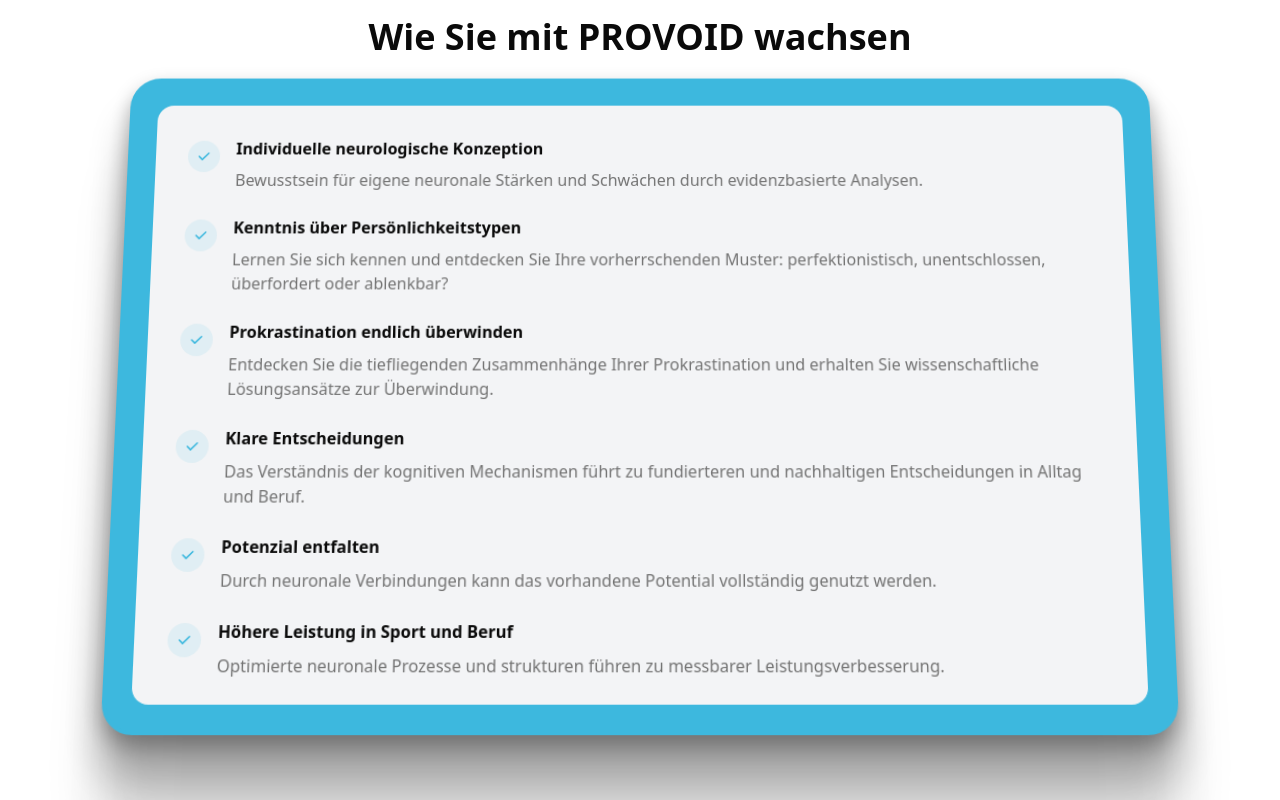
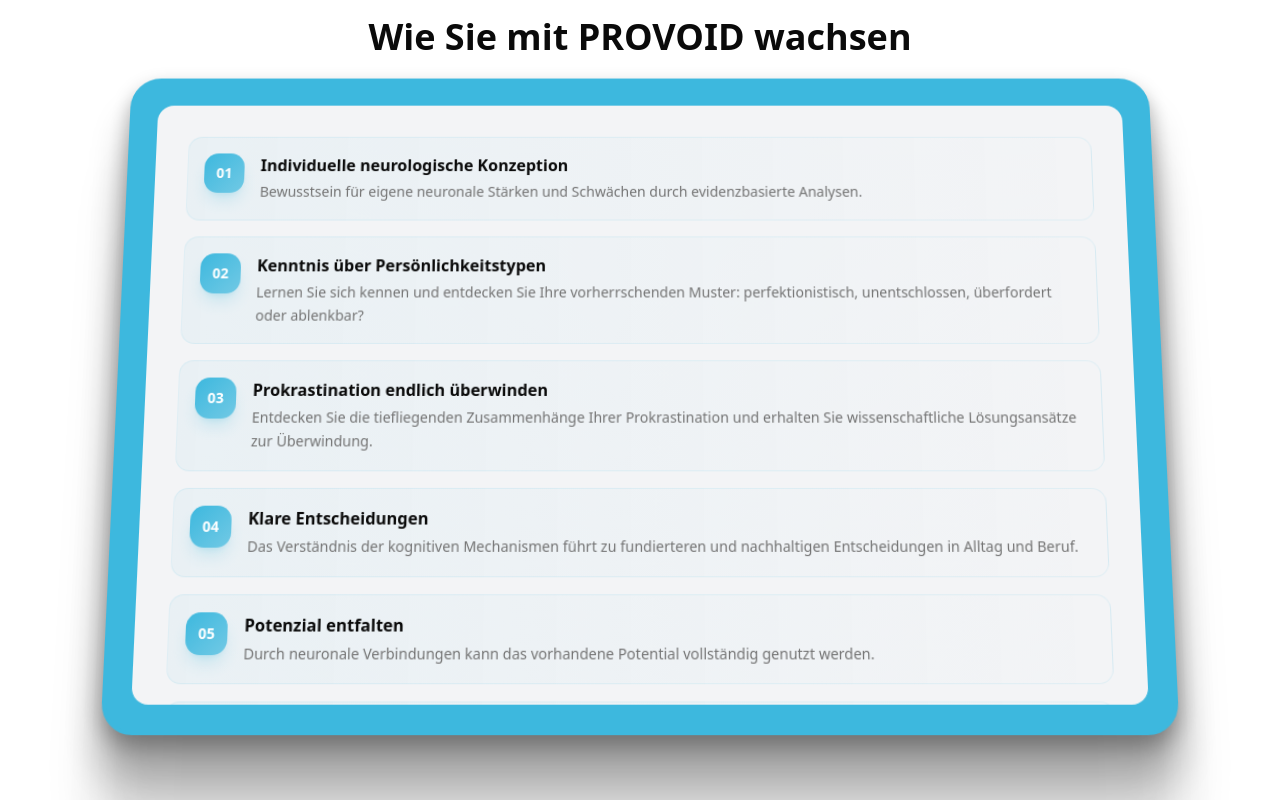
Before and after one commit to oliviajools/provoid-website-de, a Next.js app: page / in a window 1280 px wide. Shown: the part 3520-4320 px from the top of the page. Built offline with nearby package versions, Linux system fonts and the light colour scheme.

Commit message:
Success-Komponente: Modernes Karten-Design mit Nummern

```diff
--- a/components/ui/success.tsx
+++ b/components/ui/success.tsx
@@ -42,147 +42,116 @@
               }
               contentRef={contentRef}
             >
-              <div className="space-y-6 pt-2 md:pt-4 px-2 md:px-4 pb-6 md:pb-8">
+              <div className="grid gap-4 pt-2 md:pt-4 px-2 md:px-4 pb-6 md:pb-8">
+                <div className="group p-4 rounded-xl bg-gradient-to-r from-primary/5 to-transparent border border-primary/10 hover:border-primary/30 hover:shadow-lg hover:shadow-primary/5 transition-all duration-300">
                   <div className="flex items-start gap-4">
-                  <div className="w-8 h-8 bg-primary/10 rounded-full flex items-center justify-center flex-shrink-0 mt-1">
-                    <svg className="w-4 h-4 text-primary" fill="currentColor" viewBox="0 0 20 20">
-                      <path
-                        fillRule="evenodd"
-                        d="M16.707 5.293a1 1 0 010 1.414l-8 8a1 1 0 01-1.414 0l-4-4a1 1 0 011.414-1.414L8 12.586l7.293-7.293a1 1 0 011.414 0z"
-                        clipRule="evenodd"
-                      />
-                    </svg>
+                    <div className="w-10 h-10 bg-gradient-to-br from-primary to-primary/70 rounded-xl flex items-center justify-center flex-shrink-0 shadow-lg shadow-primary/20 group-hover:scale-110 transition-transform duration-300">
+                      <span className="text-white font-bold text-sm">01</span>
                     </div>
                     <div>
-                    <h4 className="font-semibold mb-2">Individuelle neurologische Konzeption</h4>
-                    <p className="text-muted-foreground">
+                      <h4 className="font-semibold text-foreground mb-1 group-hover:text-primary transition-colors">Individuelle neurologische Konzeption</h4>
+                      <p className="text-sm text-muted-foreground leading-relaxed">
                         Bewusstsein für eigene neuronale Stärken und Schwächen durch evidenzbasierte Analysen.
                       </p>
                     </div>
                   </div>
+                </div>
 
+                <div className="group p-4 rounded-xl bg-gradient-to-r from-primary/5 to-transparent border border-primary/10 hover:border-primary/30 hover:shadow-lg hover:shadow-primary/5 transition-all duration-300">
                   <div className="flex items-start gap-4">
-                  <div className="w-8 h-8 bg-primary/10 rounded-full flex items-center justify-center flex-shrink-0 mt-1">
-                    <svg className="w-4 h-4 text-primary" fill="currentColor" viewBox="0 0 20 20">
-                      <path
-                        fillRule="evenodd"
-                        d="M16.707 5.293a1 1 0 010 1.414l-8 8a1 1 0 01-1.414 0l-4-4a1 1 0 011.414-1.414L8 12.586l7.293-7.293a1 1 0 011.414 0z"
-                        clipRule="evenodd"
-                      />
-                    </svg>
+                    <div className="w-10 h-10 bg-gradient-to-br from-primary to-primary/70 rounded-xl flex items-center justify-center flex-shrink-0 shadow-lg shadow-primary/20 group-hover:scale-110 transition-transform duration-300">
+                      <span className="text-white font-bold text-sm">02</span>
                     </div>
                     <div>
-                    <h4 className="font-semibold mb-2">Kenntnis über Persönlichkeitstypen</h4>
-                    <p className="text-muted-foreground">
+                      <h4 className="font-semibold text-foreground mb-1 group-hover:text-primary transition-colors">Kenntnis über Persönlichkeitstypen</h4>
+                      <p className="text-sm text-muted-foreground leading-relaxed">
                         Lernen Sie sich kennen und entdecken Sie Ihre vorherrschenden Muster: perfektionistisch, unentschlossen, überfordert oder ablenkbar?
                       </p>
                     </div>
                   </div>
+                </div>
 
+                <div className="group p-4 rounded-xl bg-gradient-to-r from-primary/5 to-transparent border border-primary/10 hover:border-primary/30 hover:shadow-lg hover:shadow-primary/5 transition-all duration-300">
                   <div className="flex items-start gap-4">
-                  <div className="w-8 h-8 bg-primary/10 rounded-full flex items-center justify-center flex-shrink-0 mt-1">
-                    <svg className="w-4 h-4 text-primary" fill="currentColor" viewBox="0 0 20 20">
-                      <path
-                        fillRule="evenodd"
-                        d="M16.707 5.293a1 1 0 010 1.414l-8 8a1 1 0 01-1.414 0l-4-4a1 1 0 011.414-1.414L8 12.586l7.293-7.293a1 1 0 011.414 0z"
-                        clipRule="evenodd"
-                      />
-                    </svg>
+                    <div className="w-10 h-10 bg-gradient-to-br from-primary to-primary/70 rounded-xl flex items-center justify-center flex-shrink-0 shadow-lg shadow-primary/20 group-hover:scale-110 transition-transform duration-300">
+                      <span className="text-white font-bold text-sm">03</span>
                     </div>
                     <div>
-                    <h4 className="font-semibold mb-2">Prokrastination endlich überwinden</h4>
-                    <p className="text-muted-foreground">
+                      <h4 className="font-semibold text-foreground mb-1 group-hover:text-primary transition-colors">Prokrastination endlich überwinden</h4>
+                      <p className="text-sm text-muted-foreground leading-relaxed">
                         Entdecken Sie die tiefliegenden Zusammenhänge Ihrer Prokrastination und erhalten Sie wissenschaftliche Lösungsansätze zur Überwindung.
                       </p>
                     </div>
                   </div>
+                </div>
 
+                <div className="group p-4 rounded-xl bg-gradient-to-r from-primary/5 to-transparent border border-primary/10 hover:border-primary/30 hover:shadow-lg hover:shadow-primary/5 transition-all duration-300">
                   <div className="flex items-start gap-4">
-                  <div className="w-8 h-8 bg-primary/10 rounded-full flex items-center justify-center flex-shrink-0 mt-1">
-                    <svg className="w-4 h-4 text-primary" fill="currentColor" viewBox="0 0 20 20">
-                      <path
-                        fillRule="evenodd"
-                        d="M16.707 5.293a1 1 0 010 1.414l-8 8a1 1 0 01-1.414 0l-4-4a1 1 0 011.414-1.414L8 12.586l7.293-7.293a1 1 0 011.414 0z"
-                        clipRule="evenodd"
-                      />
-                    </svg>
+                    <div className="w-10 h-10 bg-gradient-to-br from-primary to-primary/70 rounded-xl flex items-center justify-center flex-shrink-0 shadow-lg shadow-primary/20 group-hover:scale-110 transition-transform duration-300">
+                      <span className="text-white font-bold text-sm">04</span>
                     </div>
                     <div>
-                    <h4 className="font-semibold mb-2">Klare Entscheidungen</h4>
-                    <p className="text-muted-foreground">
+                      <h4 className="font-semibold text-foreground mb-1 group-hover:text-primary transition-colors">Klare Entscheidungen</h4>
+                      <p className="text-sm text-muted-foreground leading-relaxed">
                         Das Verständnis der kognitiven Mechanismen führt zu fundierteren und nachhaltigen Entscheidungen in Alltag und Beruf.
                       </p>
                     </div>
                   </div>
+                </div>
+
+                <div className="group p-4 rounded-xl bg-gradient-to-r from-primary/5 to-transparent border border-primary/10 hover:border-primary/30 hover:shadow-lg hover:shadow-primary/5 transition-all duration-300">
                   <div className="flex items-start gap-4">
-                  <div className="w-8 h-8 bg-primary/10 rounded-full flex items-center justify-center flex-shrink-0 mt-1">
-                    <svg className="w-4 h-4 text-primary" fill="currentColor" viewBox="0 0 20 20">
-                      <path
-                        fillRule="evenodd"
-                        d="M16.707 5.293a1 1 0 010 1.414l-8 8a1 1 0 01-1.414 0l-4-4a1 1 0 011.414-1.414L8 12.586l7.293-7.293a1 1 0 011.414 0z"
-                        clipRule="evenodd"
-                      />
-                    </svg>
+                    <div className="w-10 h-10 bg-gradient-to-br from-primary to-primary/70 rounded-xl flex items-center justify-center flex-shrink-0 shadow-lg shadow-primary/20 group-hover:scale-110 transition-transform duration-300">
+                      <span className="text-white font-bold text-sm">05</span>
                     </div>
                     <div>
-                    <h4 className="font-semibold mb-2">Potenzial entfalten</h4>
-                    <p className="text-muted-foreground">
+                      <h4 className="font-semibold text-foreground mb-1 group-hover:text-primary transition-colors">Potenzial entfalten</h4>
+                      <p className="text-sm text-muted-foreground leading-relaxed">
                         Durch neuronale Verbindungen kann das vorhandene Potential vollständig genutzt werden.
                       </p>
                     </div>
                   </div>
+                </div>
 
+                <div className="group p-4 rounded-xl bg-gradient-to-r from-primary/5 to-transparent border border-primary/10 hover:border-primary/30 hover:shadow-lg hover:shadow-primary/5 transition-all duration-300">
                   <div className="flex items-start gap-4">
-                  <div className="w-8 h-8 bg-primary/10 rounded-full flex items-center justify-center flex-shrink-0 mt-1">
-                    <svg className="w-4 h-4 text-primary" fill="currentColor" viewBox="0 0 20 20">
-                      <path
-                        fillRule="evenodd"
-                        d="M16.707 5.293a1 1 0 010 1.414l-8 8a1 1 0 01-1.414 0l-4-4a1 1 0 011.414-1.414L8 12.586l7.293-7.293a1 1 0 011.414 0z"
-                        clipRule="evenodd"
-                      />
-                    </svg>
+                    <div className="w-10 h-10 bg-gradient-to-br from-primary to-primary/70 rounded-xl flex items-center justify-center flex-shrink-0 shadow-lg shadow-primary/20 group-hover:scale-110 transition-transform duration-300">
+                      <span className="text-white font-bold text-sm">06</span>
                     </div>
                     <div>
-                    <h4 className="font-semibold mb-2">Höhere Leistung in Sport und Beruf</h4>
-                    <p className="text-muted-foreground">
+                      <h4 className="font-semibold text-foreground mb-1 group-hover:text-primary transition-colors">Höhere Leistung in Sport und Beruf</h4>
+                      <p className="text-sm text-muted-foreground leading-relaxed">
                         Optimierte neuronale Prozesse und strukturen führen zu messbarer Leistungsverbesserung.
                       </p>
                     </div>
                   </div>
+                </div>
 
+                <div className="group p-4 rounded-xl bg-gradient-to-r from-primary/5 to-transparent border border-primary/10 hover:border-primary/30 hover:shadow-lg hover:shadow-primary/5 transition-all duration-300">
                   <div className="flex items-start gap-4">
-                  <div className="w-8 h-8 bg-primary/10 rounded-full flex items-center justify-center flex-shrink-0 mt-1">
-                    <svg className="w-4 h-4 text-primary" fill="currentColor" viewBox="0 0 20 20">
-                      <path
-                        fillRule="evenodd"
-                        d="M16.707 5.293a1 1 0 010 1.414l-8 8a1 1 0 01-1.414 0l-4-4a1 1 0 011.414-1.414L8 12.586l7.293-7.293a1 1 0 011.414 0z"
-                        clipRule="evenodd"
-                      />
-                    </svg>
+                    <div className="w-10 h-10 bg-gradient-to-br from-primary to-primary/70 rounded-xl flex items-center justify-center flex-shrink-0 shadow-lg shadow-primary/20 group-hover:scale-110 transition-transform duration-300">
+                      <span className="text-white font-bold text-sm">07</span>
                     </div>
                     <div>
-                    <h4 className="font-semibold mb-2">Verbesserte Teamverbindungen</h4>
-                    <p className="text-muted-foreground">
+                      <h4 className="font-semibold text-foreground mb-1 group-hover:text-primary transition-colors">Verbesserte Teamverbindungen</h4>
+                      <p className="text-sm text-muted-foreground leading-relaxed">
                         Das gegenseitige Verständnis der neuronalen Abläufe und deren Auswirkungen auf Verhaltensweisen verstärkt das Teamgefüge.
                       </p>
                     </div>
                   </div>
+                </div>
 
+                <div className="group p-4 rounded-xl bg-gradient-to-r from-primary/5 to-transparent border border-primary/10 hover:border-primary/30 hover:shadow-lg hover:shadow-primary/5 transition-all duration-300">
                   <div className="flex items-start gap-4">
-                  <div className="w-8 h-8 bg-primary/10 rounded-full flex items-center justify-center flex-shrink-0 mt-1">
-                    <svg className="w-4 h-4 text-primary" fill="currentColor" viewBox="0 0 20 20">
-                      <path
-                        fillRule="evenodd"
-                        d="M16.707 5.293a1 1 0 010 1.414l-8 8a1 1 0 01-1.414 0l-4-4a1 1 0 011.414-1.414L8 12.586l7.293-7.293a1 1 0 011.414 0z"
-                        clipRule="evenodd"
-                      />
-                    </svg>
+                    <div className="w-10 h-10 bg-gradient-to-br from-primary to-primary/70 rounded-xl flex items-center justify-center flex-shrink-0 shadow-lg shadow-primary/20 group-hover:scale-110 transition-transform duration-300">
+                      <span className="text-white font-bold text-sm">08</span>
                     </div>
                     <div>
-                    <h4 className="font-semibold mb-2">Effektiveres Lernen</h4>
-                    <p className="text-muted-foreground">
+                      <h4 className="font-semibold text-foreground mb-1 group-hover:text-primary transition-colors">Effektiveres Lernen</h4>
+                      <p className="text-sm text-muted-foreground leading-relaxed">
                         Durch die Anpassung der Lernmethoden an die individuelle neuronale Konzeption wird Wissen schneller und nachhaltiger aufgenommen.
                       </p>
+                    </div>
                   </div>
                 </div>
               </div>
```
Lines whose indentation alone changed are shown as unchanged.
